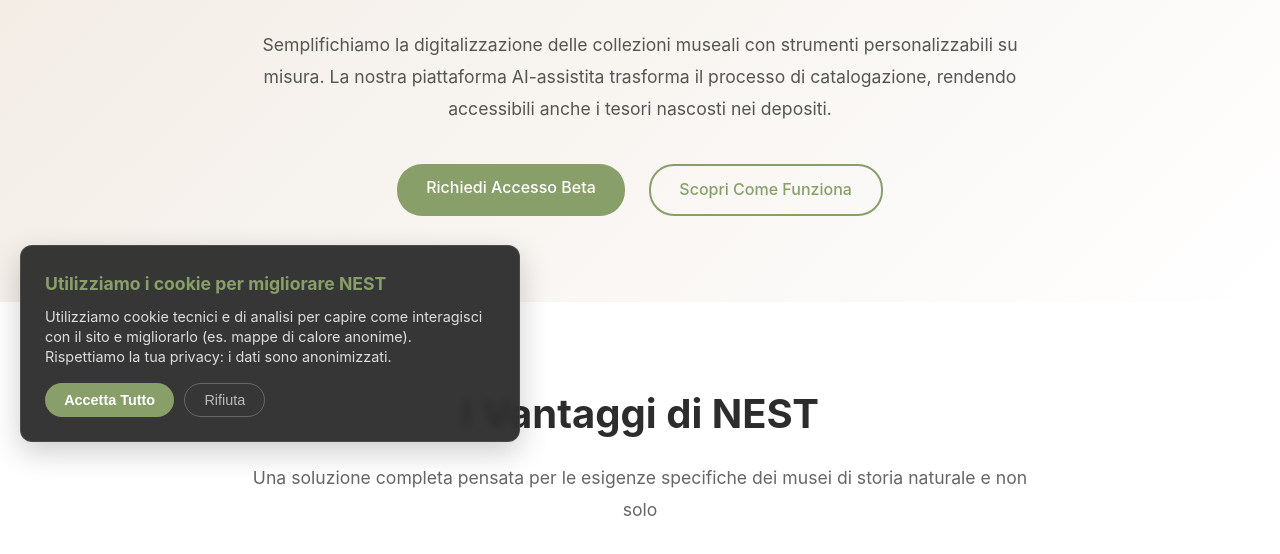
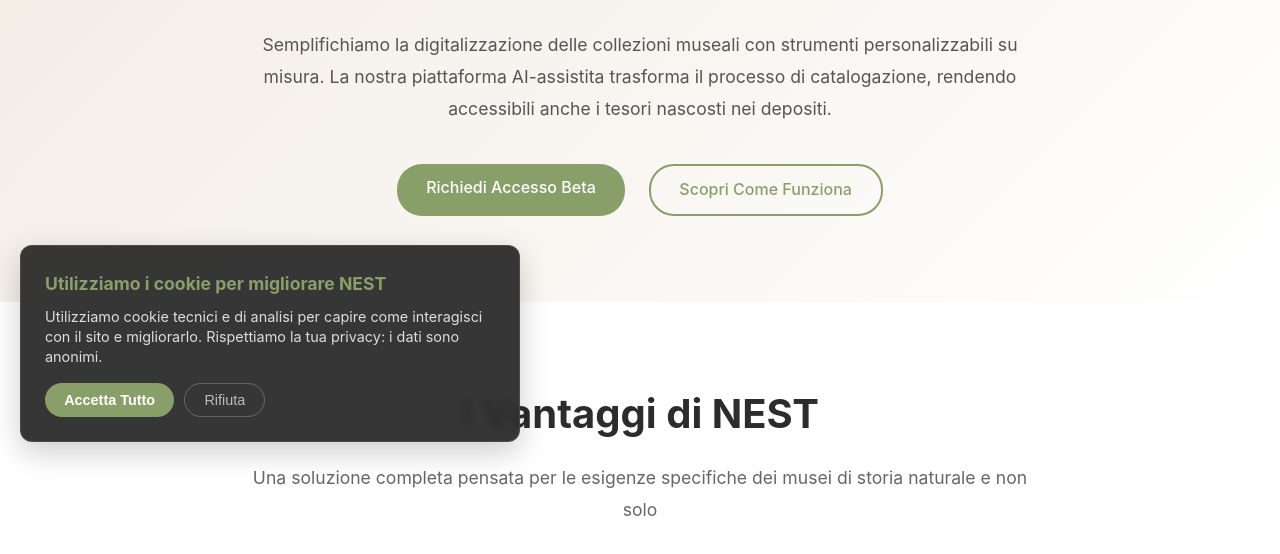
Before and after one commit to nestdigitization/landing-page, a plain HTML site: page index.html in a window 1280 px wide. Shown: the part 338-892 px from the top of the page. Drawn offline with nearby package versions, Linux system fonts and the light colour scheme.

Commit message:
coockies modifica

```diff
--- a/index.html
+++ b/index.html
@@ -1511,8 +1511,8 @@
     <div id="cookieConsentBanner" class="cookie-banner">
         <h4>Utilizziamo i cookie per migliorare NEST</h4>
         <p>
-            Utilizziamo cookie tecnici e di analisi per capire come interagisci con il sito e migliorarlo (es. mappe di calore anonime).
-            Rispettiamo la tua privacy: i dati sono anonimizzati.
+            Utilizziamo cookie tecnici e di analisi per capire come interagisci con il sito e migliorarlo.
+            Rispettiamo la tua privacy: i dati sono anonimi.
         </p>
         <div class="cookie-buttons">
             <button class="cookie-btn-accept" onclick="acceptCookies()">Accetta Tutto</button>
```
